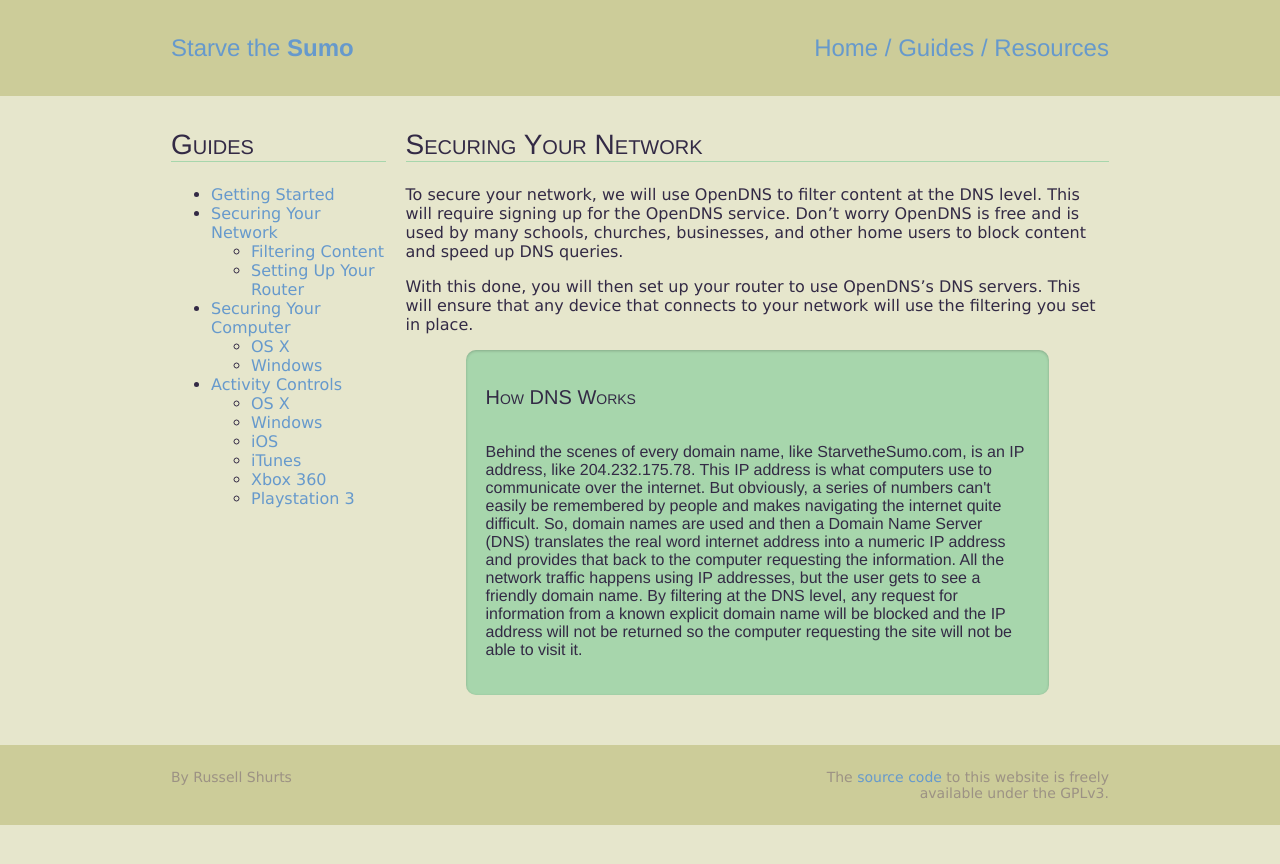
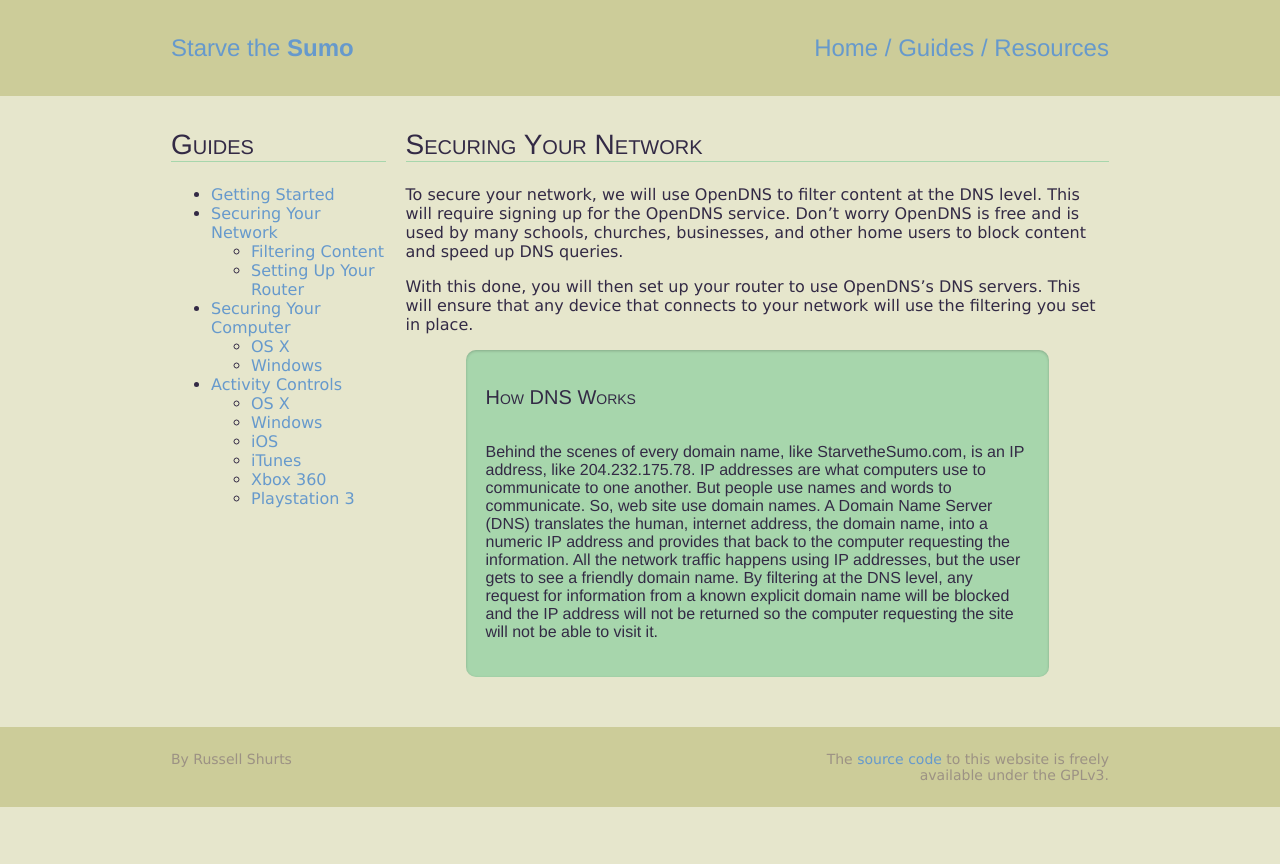
Before and after one commit to rshurts/starvethesumo, a Jekyll site: the page built from guides/securingnetwork.md, in a window 1280 px wide. Shown: the top 864 px of the page. Built offline with Jekyll 4.4.1, drawn with Linux system fonts in a browser that asks for light colours.

Commit message:
Clean up writing in tip.

```diff
--- a/guides/securingnetwork.md
+++ b/guides/securingnetwork.md
@@ -10,5 +10,5 @@ With this done, you will then set up your router to use OpenDNS's DNS servers. T
 
 <div class="tip">
   <h5>How DNS Works</h5>
-  <p>Behind the scenes of every domain name, like StarvetheSumo.com, is an IP address, like 204.232.175.78. This IP address is what computers use to communicate over the internet. But obviously, a series of numbers can't easily be remembered by people and makes navigating the internet quite difficult. So, domain names are used and then a Domain Name Server (DNS) translates the real word internet address into a numeric IP address and provides that back to the computer requesting the information. All the network traffic happens using IP addresses, but the user gets to see a friendly domain name. By filtering at the DNS level, any request for information from a known explicit domain name will be blocked and the IP address will not be returned so the computer requesting the site will not be able to visit it.</p>
+  <p>Behind the scenes of every domain name, like StarvetheSumo.com, is an IP address, like 204.232.175.78. IP addresses are what computers use to communicate to one another. But people use names and words to communicate. So, web site use domain names. A Domain Name Server (DNS) translates the human, internet address, the domain name, into a numeric IP address and provides that back to the computer requesting the information. All the network traffic happens using IP addresses, but the user gets to see a friendly domain name. By filtering at the DNS level, any request for information from a known explicit domain name will be blocked and the IP address will not be returned so the computer requesting the site will not be able to visit it.</p>
 </div>
```
